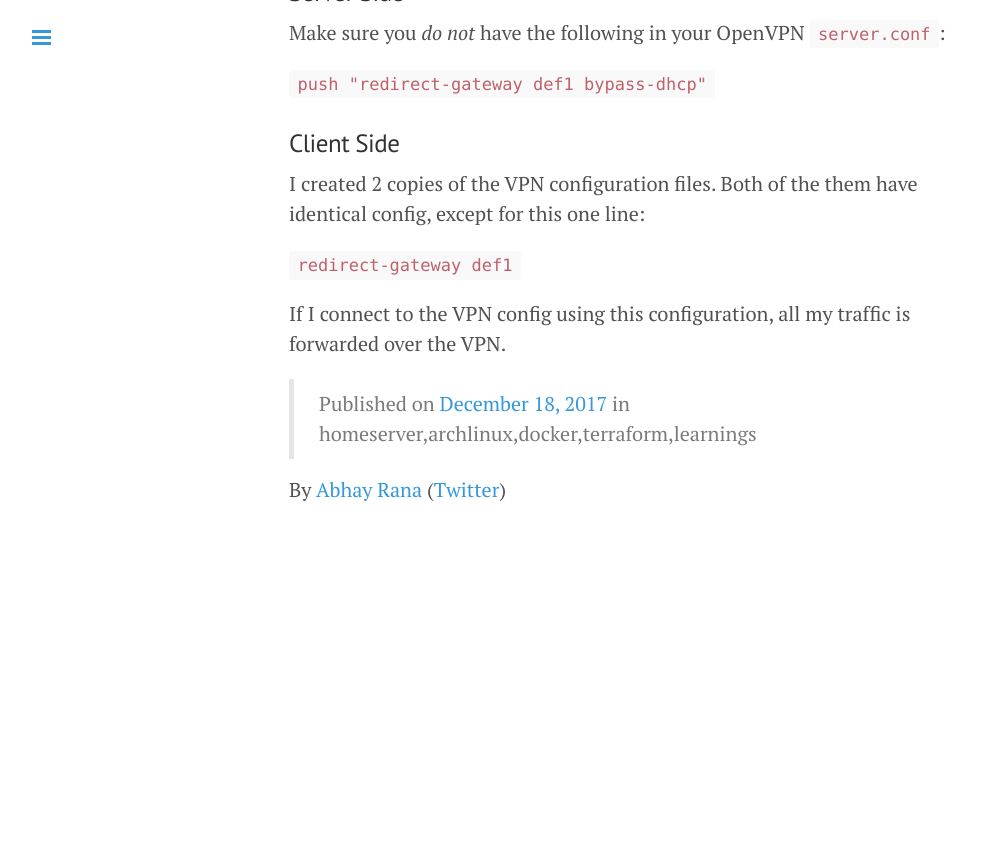
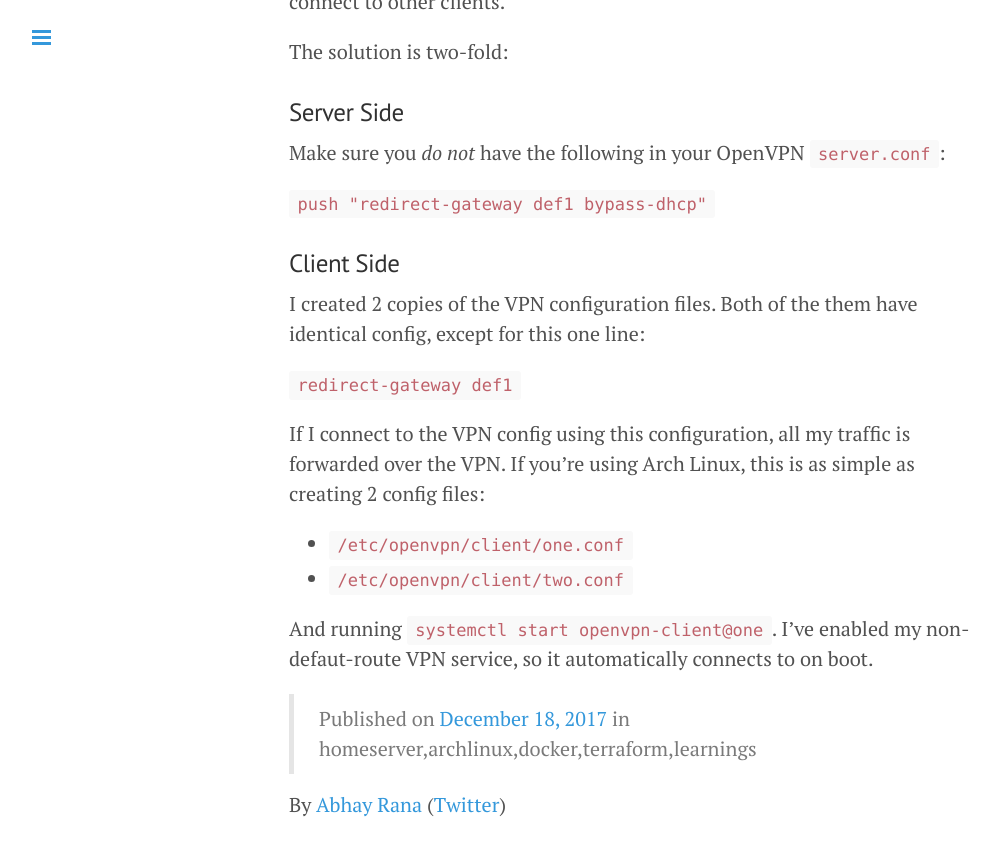
Before and after one commit to captn3m0/captn3m0.github.com, a Jekyll site: the page built from _posts/2017-12-18-home-server-learnings.md, in a window 1280 px wide and 900 px high, scrolled down 4550 px. Shown: the top 856 px of the window, without its empty margins (1-1000 px from the left). Built offline with Jekyll 4.4.1, drawn with Linux system fonts in a browser that asks for light colours; before the commit the page ends 5135 px from its top, so only the background shows below that; some of the changed text lies outside the part shown.

Commit message:
Fix sshd config formatting

```diff
--- a/_posts/2017-12-18-home-server-learnings.md
+++ b/_posts/2017-12-18-home-server-learnings.md
@@ -65,10 +65,13 @@
 
 I wanted to run the following setup:
 
-`eth0:22` -> `sshd`
-`Anchor IP:22` -> `simpleproxy` -> `gitea:ssh`
+- `eth0:22` -> `sshd`
+- `Anchor-IP:22` -> `simpleproxy` -> `gitea:ssh`
 
-where gitea is the git server hosting `git.captnemo.in`.
+where gitea is the git server hosting `git.captnemo.in`. This way:
+
+- I could SSH to the proxy server over 22
+- And directly SSH to the Gitea server over 22 using a different IP address.
 
 Unfortunately, `sshd` doesn't allow you to listen on a specific interface, and since the `eth0` IP is non-static I can't rely on it.
 
@@ -130,7 +133,12 @@
 
 `redirect-gateway def1`
 
-If I connect to the VPN config using this configuration, all my traffic is forwarded over the VPN.
+If I connect to the VPN config using this configuration, all my traffic is forwarded over the VPN. If you're using Arch Linux, this is as simple as creating 2 config files:
+
+- `/etc/openvpn/client/one.conf`
+- `/etc/openvpn/client/two.conf`
+
+And running `systemctl start openvpn-client@one`. I've enabled my non-defaut-route VPN service, so it automatically connects to on boot.
 
 [kodi-wiki-standalone]: https://wiki.archlinux.org/index.php/Kodi#Kodi-standalone-service
 [pr]: https://github.com/hashicorp/go-version/pull/34
```
